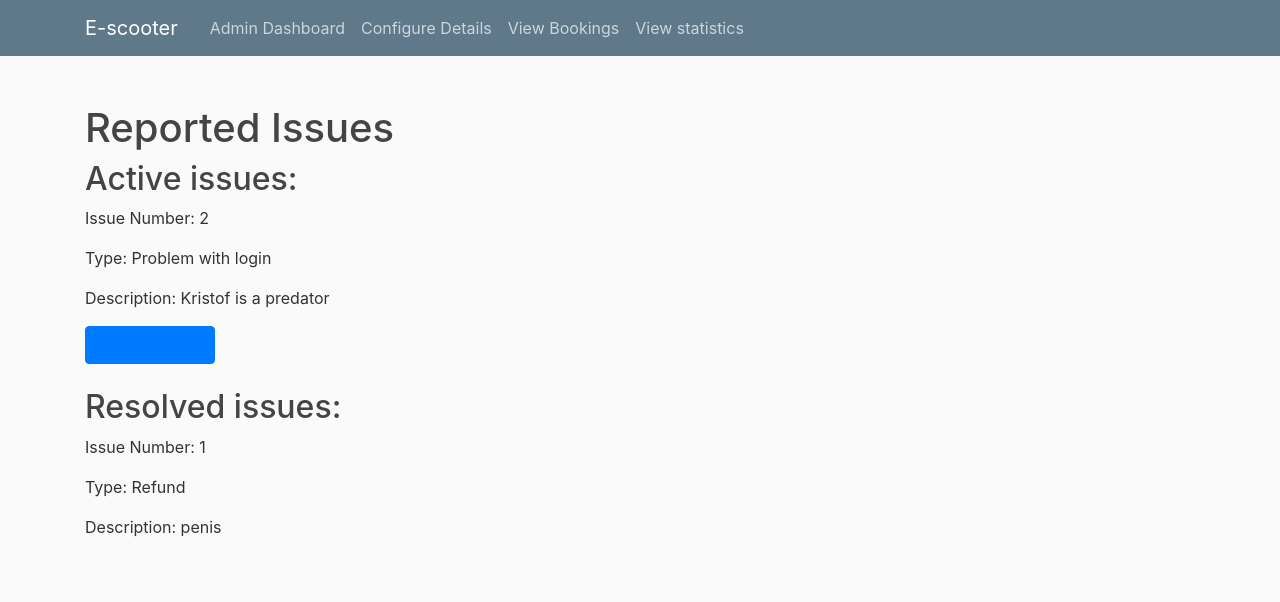
After one commit to Maverick-Low/E-Scooter-Website, a Flask app: page /admin/issues in a window 1280 px wide. The commit adds this page. Shown: the top 602 px of the page. Run offline with Flask 2, Linux system fonts and the light colour scheme; data comes from the database, SQL or seed files in the repository; both versions use the stored data as it was after the commit; some libraries are stand-ins or nearby versions.

Commit message:
Users can report issues Admins can view and resolve issues
Co-authored-by: Krzysztof-Kamola <Krzysztof-Kamola@users.noreply.github.com>

```diff
--- a/app/static/style.css
+++ b/app/static/style.css
@@ -2,6 +2,20 @@ body {
   background: #fafafa;
   color: #333333;
   margin-top: 5rem;
+}
+
+button.btn {
+  text-align: center;
+  color: red;
+}
+
+button.btn-primary {
+  text-align: center;
+  color: red;
+}
+
+button {
+  color: #6d2477;
 }
 
 h1, h2, h3, h4, h5, h6 {
--- a/app/templates/admin_dashboard.html
+++ b/app/templates/admin_dashboard.html
@@ -10,6 +10,7 @@
     <a href="/admin/bookings" class="myButton">View bookings</a>
     <a href="/admin/statistics" class="myButton">View statistics</a>
     <a href="admin/configure" class="myButton">Configure details</a>
+    <a href="admin/issues" class="myButton">View reported issues</a>
 </body>
 
 {% endblock content %}
--- a/app/templates/base.html
+++ b/app/templates/base.html
@@ -30,7 +30,7 @@
             <div class="navbar-nav mr-auto">
               {% if session.get("email") %}
                 <a class="nav-item nav-link" href="/dashboard">Dashboard</a>
-                <a class="nav-item nav-link" href="/hire_scooter">HireScooter</a>
+                <a class="nav-item nav-link" href="/hire_scooter">Hire Scooter</a>
               {% endif %}
 
 
@@ -38,6 +38,7 @@
             <!-- Navbar Right Side -->
             <div class="navbar-nav">
               {% if session.get("email") %}
+                <a class="nav-item nav-link" href="/report">Report Issue</a>
                 <a class="nav-item nav-link" href="/logout">Logout</a>
               {% else %}
                 <a class="nav-item nav-link" href="/">Login</a>
--- /dev/null
+++ b/app/templates/issues.html
@@ -0,0 +1,33 @@
+{% extends "admin_base.html" %}
+{% block content %}
+
+<head>
+    <title>Issues</title>
+</head>
+<body>
+    <h1>Reported Issues</h1>
+    {% if not issues %}
+        <p>There are no issues</p>
+    {% endif %}
+    <h2>Active issues:</h2>
+    {% for elem in issues %}
+        {%if elem.resolved == False%}
+            <p>Issue Number: {{elem.id}}</p>
+            <p>Type: {{elem.issue}}</p>
+            <p>Description: {{elem.description}}</p>
+            <button type= "button" class="btn btn-primary" ><a href="/admin/issues/resolve_issue/{{elem.id}}">Resolve Issue</a></button>
+            <br> </br>
+        {%endif%}
+    {% endfor %}
+    <h2>Resolved issues:</h2>
+        {% for elem in issues %}
+            {%if elem.resolved == True%}
+                <p>Issue Number: {{elem.id}}</p>
+                <p>Type: {{elem.issue}}</p>
+                <p>Description: {{elem.description}}</p>
+                <br> </br>
+            {%endif%}
+        {% endfor %}
+</body>
+
+{% endblock content %}
--- a/app/views.py
+++ b/app/views.py
@@ -5,7 +5,7 @@ from sqlalchemy import false
 from app import app, models, bcrypt, db
 from flask import render_template, request, url_for, redirect, flash, session
 from datetime import datetime, timedelta
-from .forms import Registration, Login, Payment
+from .forms import Registration, Login, Payment, Report
 
 
 
@@ -112,6 +112,23 @@ def register():
             flash('Failed to submit registration form!')
             return render_template('register.html', form=form)
 
+@app.route("/report", methods = ["GET", "POST"])
+def report():
+    form = Report()
+    if request.method == "GET":
+        return render_template('report.html', form=form)
+    elif request.method == "POST":
+        if form.validate_on_submit():
+            report_obj = models.Report(issue=form.issue.data, description=form.report.data)
+            db.session.add(report_obj)
+            db.session.commit()
+            flash('Report has been successfully sent!')
+            return render_template('Dashboard.html')
+        else:
+            flash('Failed to submit report form!')
+            return render_template('report.html', form=form)
+
+
 
 @app.route("/logout")
 def logout():
@@ -151,7 +168,7 @@ def dashboard():
 def reRoute():
     return redirect("/register")
 
-
+# Admin-specific app routes
 @app.route("/admin")
 def admin_dash():
     if session.get('admin') != 0:
@@ -180,6 +197,23 @@ def admin_config():
     else:
         return render_template("configure.html")
 
+@app.route("/admin/issues")
+def admin_issues():
+    if session.get('admin') == 0:
+        return redirect("/dashboard")
+    else:
+        issues = models.Report.query.all()
+        return render_template("issues.html", issues = issues)
+# End of admin specific app routes
+@app.route("/admin/issues/resolve_issue/<string:issue_id>")
+def resolve_issue(issue_id):
+    if session.get('admin') == 0:
+        return redirect("/dashboard")
+    else:
+        issue_obj = models.Report.query.filter_by(id = issue_id).first()
+        issue_obj.resolved = True
+        db.session.commit()
+        return redirect(url_for('admin_issues'))
 
 @app.route("/hire_scooter")
 def hire_scooter():
```
Also changed, not shown: app/forms.py (+6 -1 lines), app/models.py (+8 -0 lines), app/templates/report.html (added, +34 -0 lines), migrations/versions/269522bccb2f_reports_table.py (added, +40 -0 lines), database.db.
